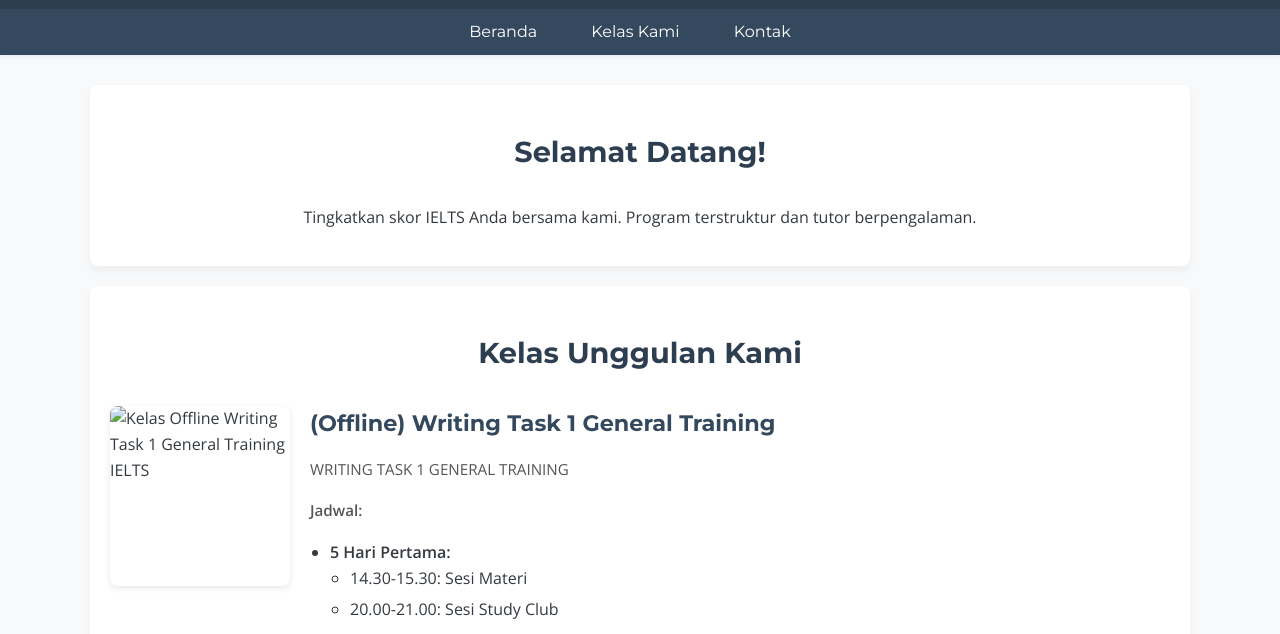
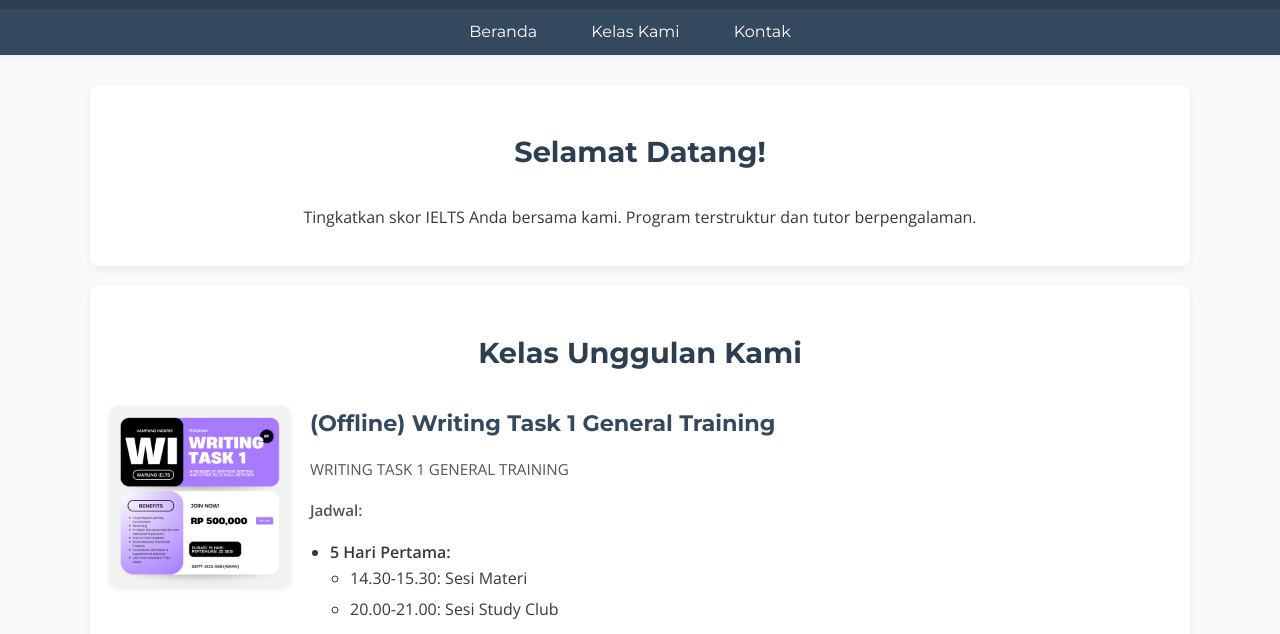
Before and after one commit to msyamrijal/warung, a plain HTML site: page index.html in a window 1280 px wide. Shown: the part 95-729 px from the top of the page. Drawn offline with nearby package versions, Linux system fonts and the light colour scheme.

Commit message:
Fix image source for Writing Task 1 General Training class

```diff
--- a/index.html
+++ b/index.html
@@ -34,7 +34,7 @@
 
             <!-- Item Kelas 1: Writing Task 1 General Training -->
             <div class="menu-item">
-                <img src="images/wt1gtoff.jpg" alt="Kelas Offline Writing Task 1 General Training IELTS">
+                <img src="images/wt1gtoff.png" alt="Kelas Offline Writing Task 1 General Training IELTS">
                 <div class="menu-item-details">
                     <h3>(Offline) Writing Task 1 General Training</h3>
                     <p>WRITING TASK 1 GENERAL TRAINING</p>
```
